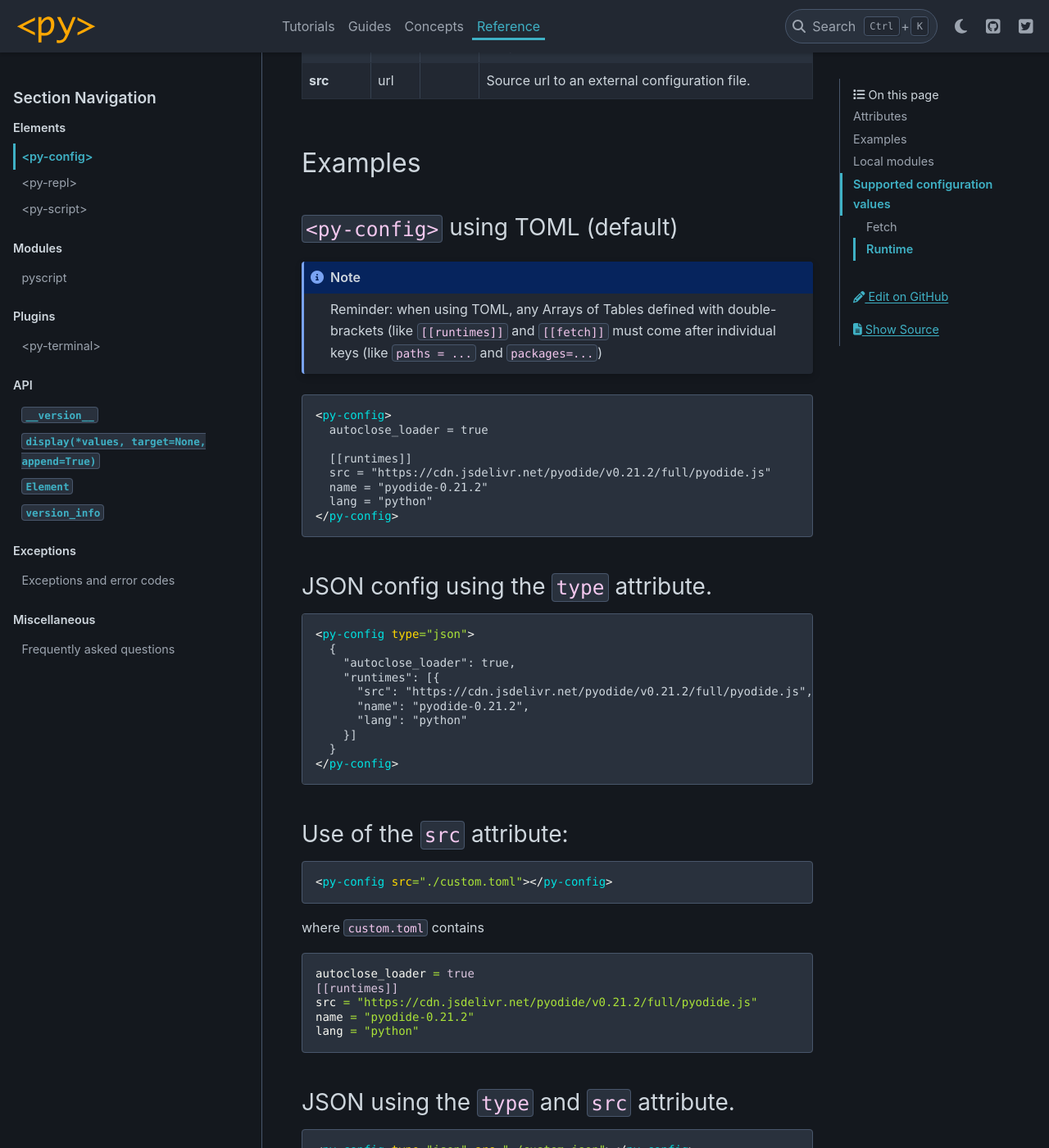
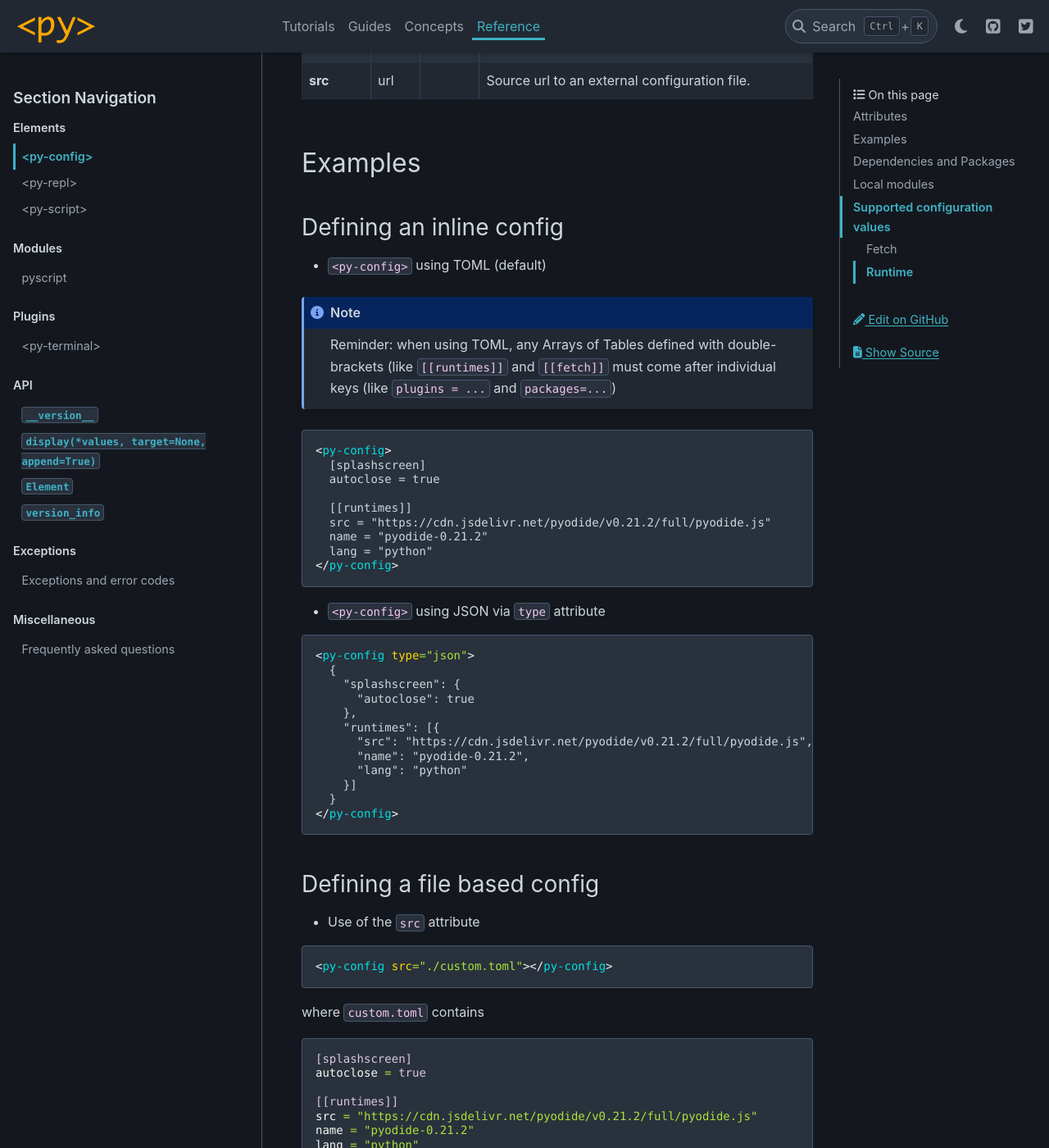
Before and after one commit to pyscript/pyscript, a Sphinx documentation site: the page built from docs/reference/elements/py-config.md, in a window 1280 px wide and 1400 px high, scrolled down 593 px. Shown: the whole window at 82% size. Built offline with Sphinx 7.4.7 and the PyData theme 0.15.4, drawn with Linux system fonts in a browser that asks for light colours; some of the changed text lies outside the part shown.

Commit message:
split into sections

````diff
--- a/docs/reference/elements/py-config.md
+++ b/docs/reference/elements/py-config.md
@@ -15,14 +15,18 @@ The `<py-config>` element should be placed within the `<body>` element.
 
 ## Examples
 
-### `<py-config>` using TOML (default)
+### Defining an inline config
+
+- `<py-config>` using TOML (default)
+
 ```{note}
-Reminder: when using TOML, any Arrays of Tables defined with double-brackets (like `[[runtimes]]` and `[[fetch]]` must come after individual keys (like `paths = ...` and `packages=...`)
+Reminder: when using TOML, any Arrays of Tables defined with double-brackets (like `[[runtimes]]` and `[[fetch]]` must come after individual keys (like `plugins = ...` and `packages=...`)
 ```
 
 ```html
 <py-config>
-  autoclose_loader = true
+  [splashscreen]
+  autoclose = true
 
   [[runtimes]]
   src = "https://cdn.jsdelivr.net/pyodide/v0.21.2/full/pyodide.js"
@@ -31,12 +35,14 @@ Reminder: when using TOML, any Arrays of Tables defined with double-brackets (li
 </py-config>
 ```
 
-### JSON config using the `type` attribute.
+- `<py-config>` using JSON via `type` attribute
 
 ```html
 <py-config type="json">
   {
-    "autoclose_loader": true,
+    "splashscreen": {
+      "autoclose": true
+    },
     "runtimes": [{
       "src": "https://cdn.jsdelivr.net/pyodide/v0.21.2/full/pyodide.js",
       "name": "pyodide-0.21.2",
@@ -46,7 +52,9 @@ Reminder: when using TOML, any Arrays of Tables defined with double-brackets (li
 </py-config>
 ```
 
-### Use of the `src` attribute:
+### Defining a file based config
+
+- Use of the `src` attribute
 
 ```html
 <py-config src="./custom.toml"></py-config>
@@ -54,14 +62,17 @@ Reminder: when using TOML, any Arrays of Tables defined with double-brackets (li
 where `custom.toml` contains
 
 ```toml
-autoclose_loader = true
+[splashscreen]
+autoclose = true
+
 [[runtimes]]
 src = "https://cdn.jsdelivr.net/pyodide/v0.21.2/full/pyodide.js"
 name = "pyodide-0.21.2"
 lang = "python"
 ```
 
-### JSON using the `type` and `src` attribute.
+- JSON using the `type` and `src` attribute
+
 ```html
 <py-config type="json" src="./custom.json"></py-config>
 ```
@@ -69,7 +80,9 @@ where `custom.json` contains
 
 ```json
 {
-  "autoclose_loader": true,
+  "splashscreen": {
+    "autoclose": true,
+  },
   "runtimes": [{
     "src": "https://cdn.jsdelivr.net/pyodide/v0.21.2/full/pyodide.js",
     "name": "pyodide-0.21.2",
@@ -78,7 +91,7 @@ where `custom.json` contains
 }
 ```
 
-### Expanding with inline configuration
+### Mixing inline and file based configs
 
 One can also use both i.e pass the config from `src` attribute as well as specify it as `inline`. So the following snippet is also valid:
 
@@ -108,6 +121,8 @@ Note: While the `<py-config>` tag supports both TOML and JSON, one cannot mix th
 This is helpful in cases where a number of applications share a common configuration (which can be supplied via `src`), but their specific keys need to be customised and overridden.
 
 The keys supplied through `inline` override the values present in config supplied via `src`.
+
+## Dependencies and Packages
 
 One can also declare dependencies so as to get access to many 3rd party OSS packages that are supported by PyScript.
 You can also link to `.whl` files directly on disk like in our [toga example](https://github.com/pyscript/pyscript/blob/main/examples/toga/freedom.html).
````
